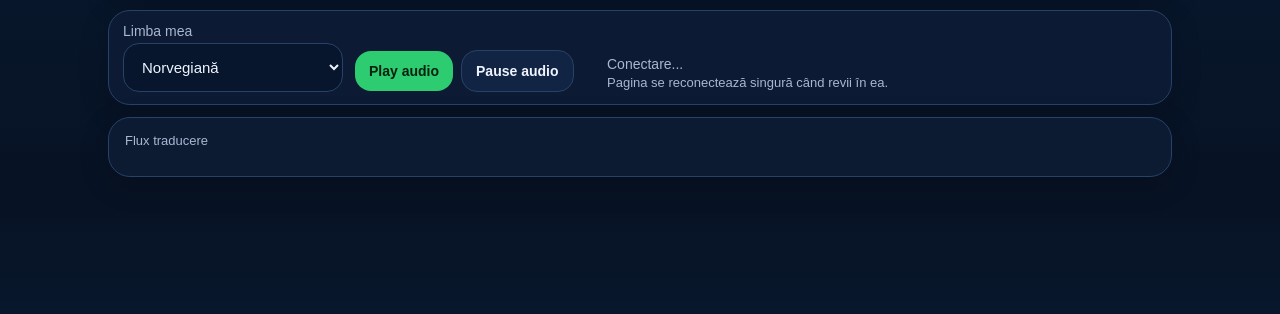
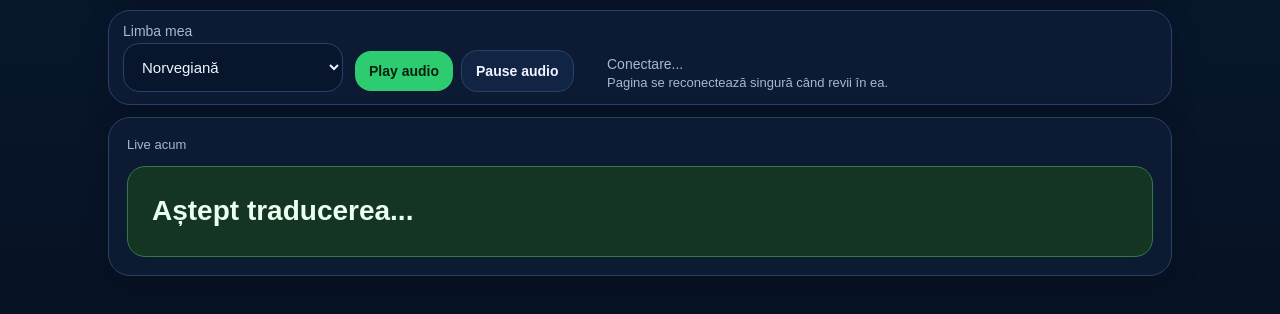
Before and after one commit to adriancus-coder/BPMS-V13, a website: page public/participant.html in a window 1280 px wide. Shown: the part 150-464 px from the top of the page. Drawn offline with nearby package versions, Linux system fonts and the light colour scheme; no server answers.

Commit message:
Update participant.html

```diff
--- a/public/participant.html
+++ b/public/participant.html
@@ -43,13 +43,15 @@
       </div>
     </div>
 
-    <div class="panel participant-history-panel">
+    <div class="panel participant-live-only-panel">
       <div id="participantUpdatingBadge" class="participant-updating" style="display:none">
         Se actualizează...
       </div>
 
-      <div id="flowLabel" class="small">Flux traducere</div>
-      <div id="history" class="history participant-history-scroll"></div>
+      <div class="small">Live acum</div>
+      <div id="lastText" class="last-highlight participant-live-only-text" style="margin-top:12px">
+        Aștept traducerea...
+      </div>
     </div>
   </div>
 
```
